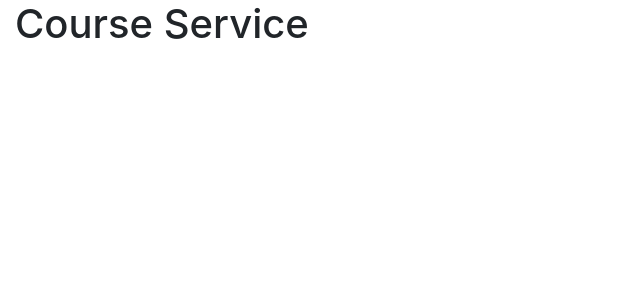
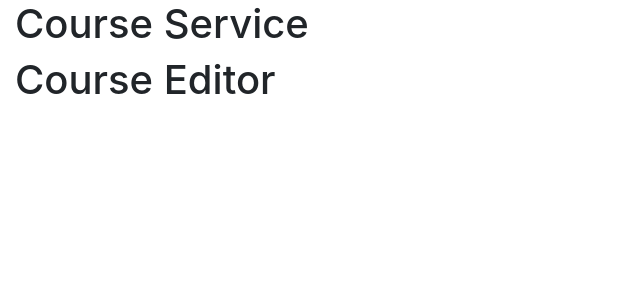
Before and after one commit to xz95/cs5610-spring-2021-client-react-xiangzhang, a React (Create React App) app: page / in a window 1280 px wide. Shown: the top 300 px of the page, without its empty margins (0-640 px from the left). Built offline with nearby package versions, Linux system fonts and the light colour scheme.

Commit message:
add course-table

```diff
--- a/src/App.js
+++ b/src/App.js
@@ -1,11 +1,13 @@
 
 import './App.css';
 import CourseService from "./services/course-service";
+import CourseEditor from "./components/course-editor";
 
 function App() {
   return (
     <div className="container-fluid">
       <CourseService/>
+      <CourseEditor/>
     </div>
   );
 }
--- a/src/components/course-editor.js
+++ b/src/components/course-editor.js
@@ -0,0 +1,8 @@
+import React from 'react'
+
+const CourseEditor = () =>
+      <h1>Course Editor</h1>
+
+
+
+export default CourseEditor
```
Also changed, not shown: src/components/course-table.js (added).
